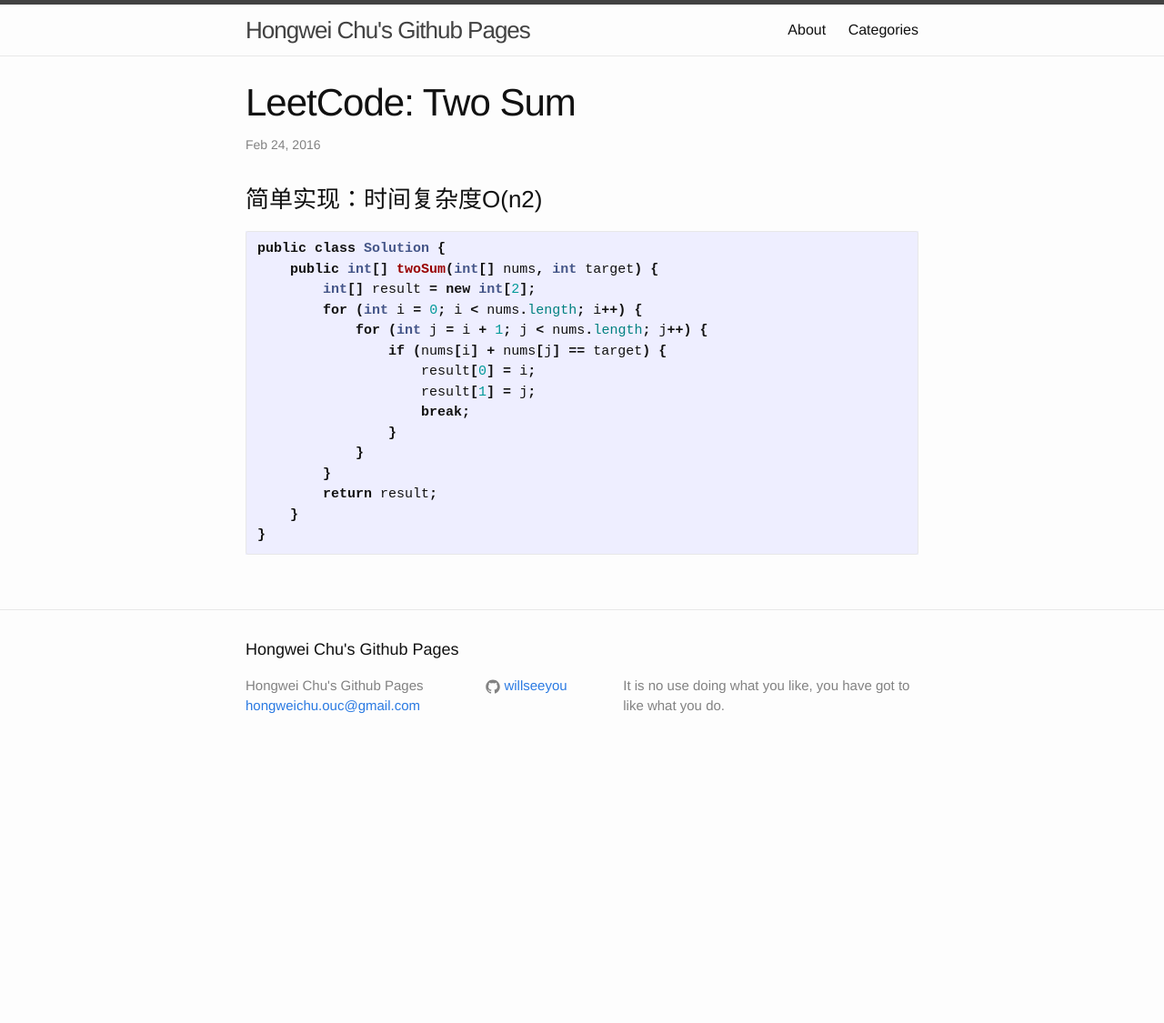
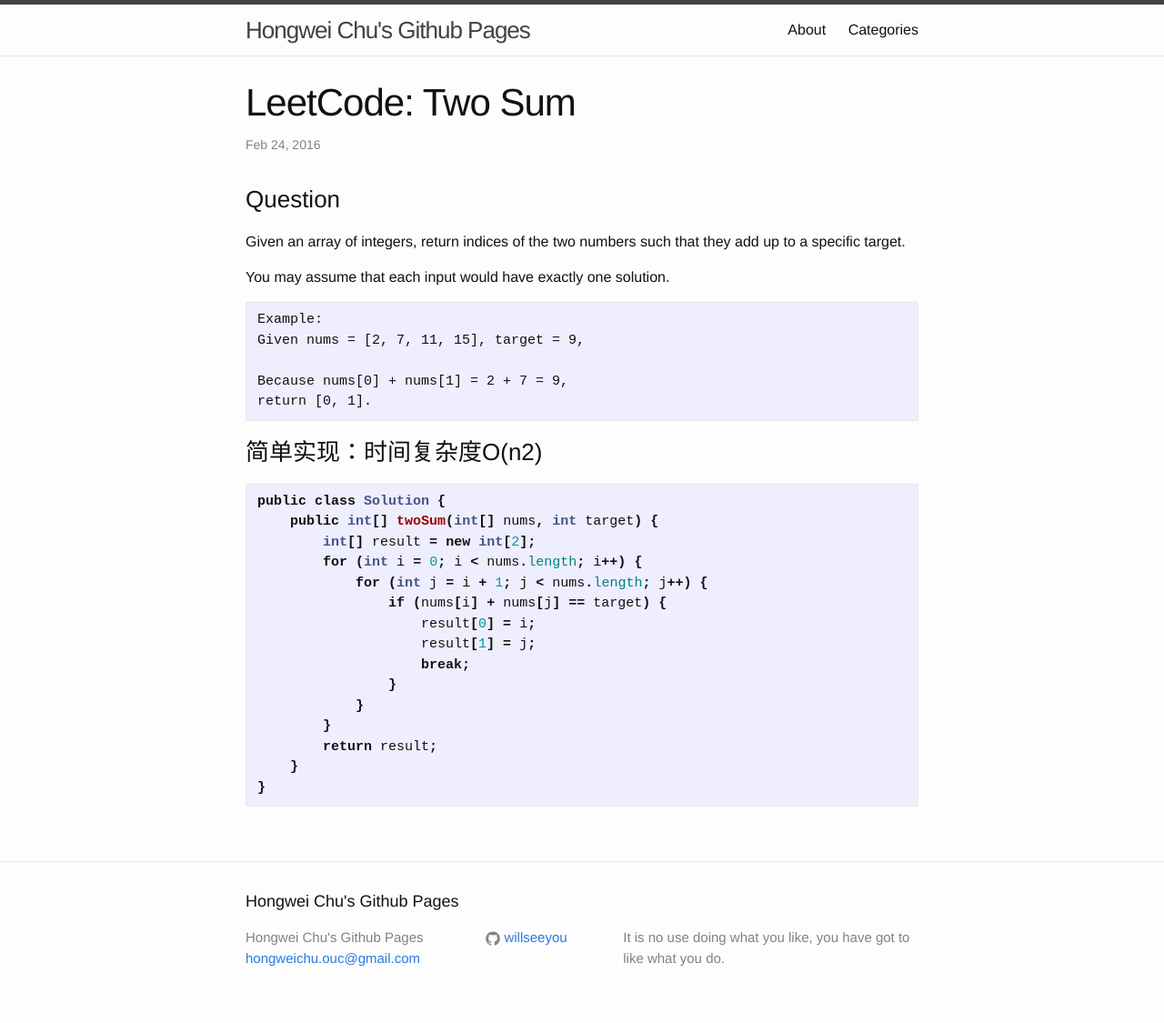
Before and after one commit to willseeyou/willseeyou.github.io, a Jekyll site: the page built from _posts/leetcode/2016-02-24-leetcode-twosum.md, in a window 1280 px wide. Shown: the whole page at 91% size. Built offline with Jekyll 4.4.1, drawn with Linux system fonts in a browser that asks for light colours; before the commit the page ends 900 px from its top, so only the background shows below that.

Commit message:
add question

```diff
--- a/_posts/leetcode/2016-02-24-leetcode-twosum.md
+++ b/_posts/leetcode/2016-02-24-leetcode-twosum.md
@@ -4,6 +4,19 @@
 date: 2016-02-24 09:07:00 +0800
 categories: leetcode
 ---
+### Question
+Given an array of integers, return indices of the two numbers such that they add up to a specific target.
+
+You may assume that each input would have exactly one solution.
+
+~~~
+Example:
+Given nums = [2, 7, 11, 15], target = 9,
+
+Because nums[0] + nums[1] = 2 + 7 = 9,
+return [0, 1].
+~~~
+
 ### 简单实现：时间复杂度O(n2)
 
 ~~~java
```
